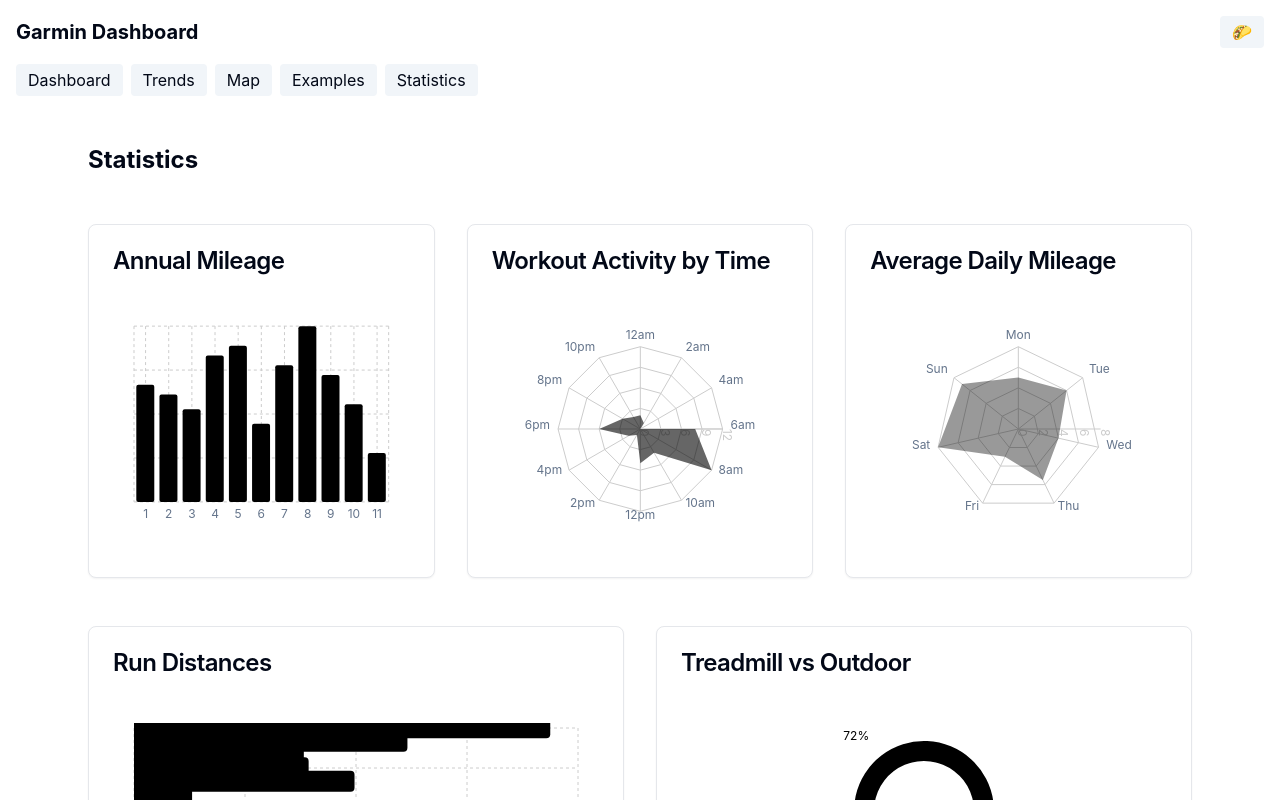
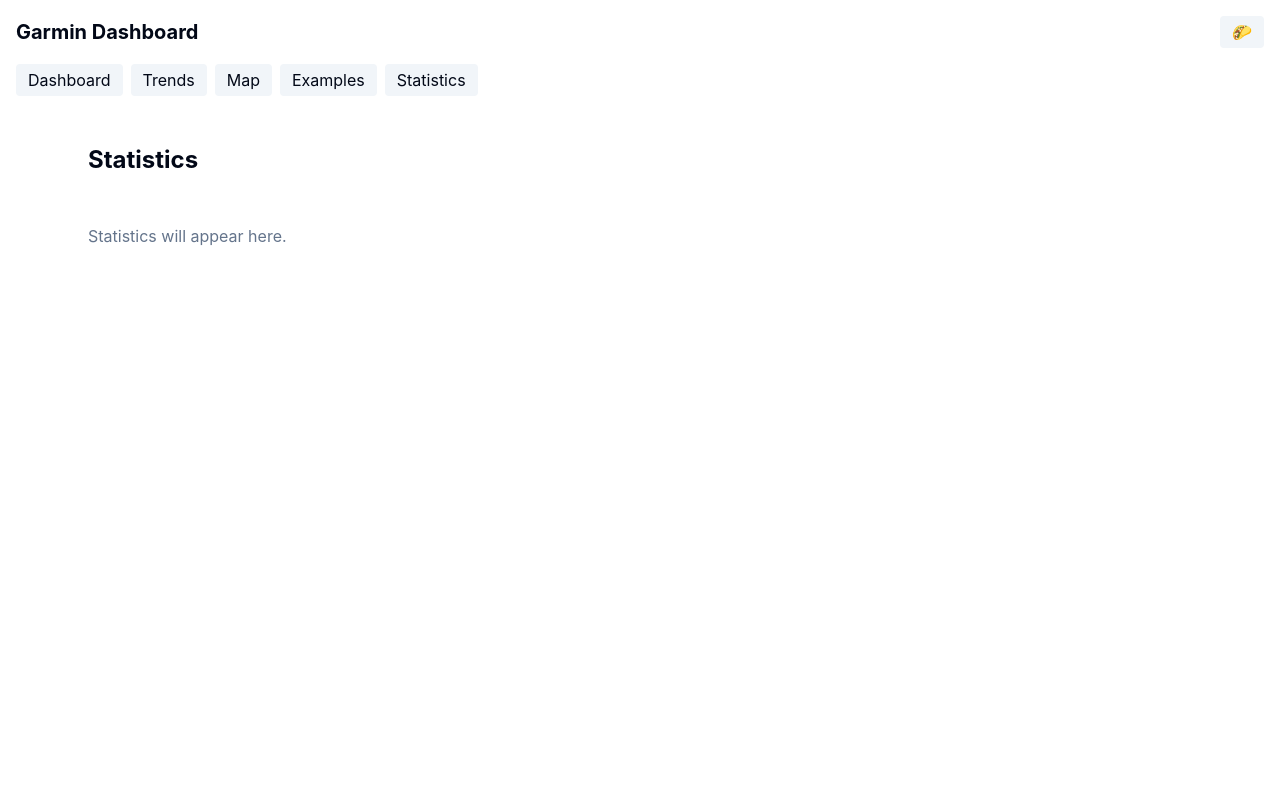
Before and after one commit to osmond/improved-system, a React (Vite) app: page / in a window 1280 px wide. Both pictures are taken after a click on the button "Statistics". Shown: the top 800 px of the page. Built offline with nearby package versions, Linux system fonts and the light colour scheme.

Commit message:
Remove charts from statistics page

```diff
--- a/src/pages/StatisticsExamplesPage.tsx
+++ b/src/pages/StatisticsExamplesPage.tsx
@@ -1,37 +1,10 @@
 "use client"
-
-import AnnualMileage from "@/components/statistics/AnnualMileage"
-import ActivityByTime from "@/components/statistics/ActivityByTime"
-import AvgDailyMileageRadar from "@/components/statistics/AvgDailyMileageRadar"
-import RunDistances from "@/components/statistics/RunDistances"
-import TreadmillVsOutdoor from "@/components/statistics/TreadmillVsOutdoor"
-import PaceDistribution from "@/components/statistics/PaceDistribution"
-import HeartRateZones from "@/components/statistics/HeartRateZones"
-import PaceVsHR from "@/components/statistics/PaceVsHR"
-import TrainingLoadRatio from "@/components/statistics/TrainingLoadRatio"
-// import TemperatureBreakdown from "./TemperatureBreakdown"
-// import WeatherConditions from "./WeatherConditions"
 
 export default function StatisticsExamplesPage() {
   return (
     <div className="space-y-12 px-6 py-8 max-w-6xl mx-auto">
       <h1 className="text-2xl font-bold">Statistics</h1>
-      <div className="grid gap-8 md:grid-cols-3">
-        <AnnualMileage />
-        <ActivityByTime />
-        <AvgDailyMileageRadar />
-      </div>
-      <div className="grid gap-8 md:grid-cols-2">
-        <RunDistances />
-        <TreadmillVsOutdoor />
-      </div>
-      <div className="grid gap-8 md:grid-cols-4">
-        <PaceDistribution />
-        <HeartRateZones />
-        <PaceVsHR />
-        <TrainingLoadRatio />
-      </div>
-      {/* add TemperatureBreakdown and WeatherConditions similarly */}
+      <p className="text-muted-foreground">Statistics will appear here.</p>
     </div>
   )
 }
```
